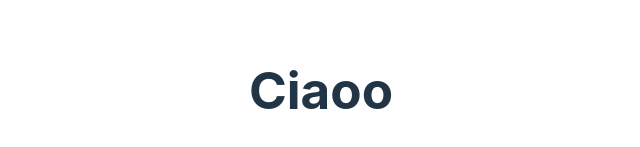
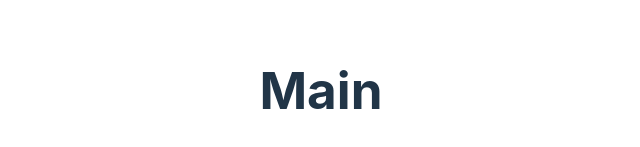
Before and after one commit to francescotroiano98/vite-boolfolio, a Vue app: page / in a window 1280 px wide. Shown: the part 385-532 px from the top of the page, without its empty margins (319-959 px from the left). Built offline with nearby package versions, Linux system fonts and the light colour scheme.

Commit message:
created a new Vue 3 project (milestone 3 *)

```diff
--- a/src/components/AppMain.vue
+++ b/src/components/AppMain.vue
@@ -1,7 +1,7 @@
 <template>
     <div>
         <h1>
-            Ciaoo
+            Main
         </h1>
 
     </div>
```
